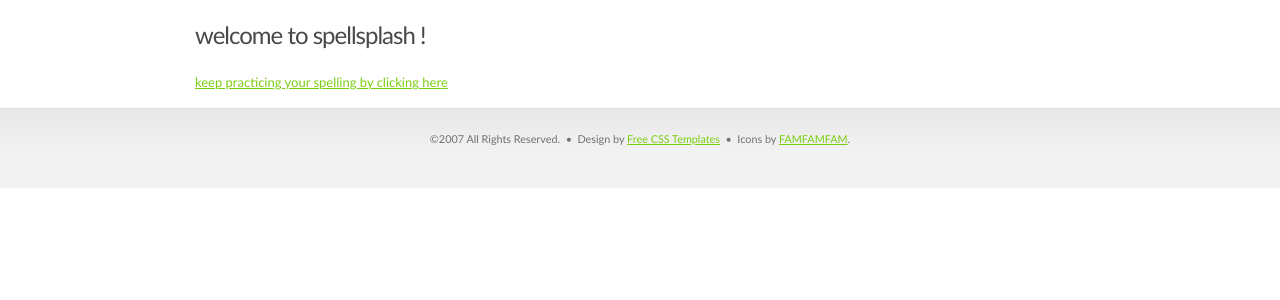
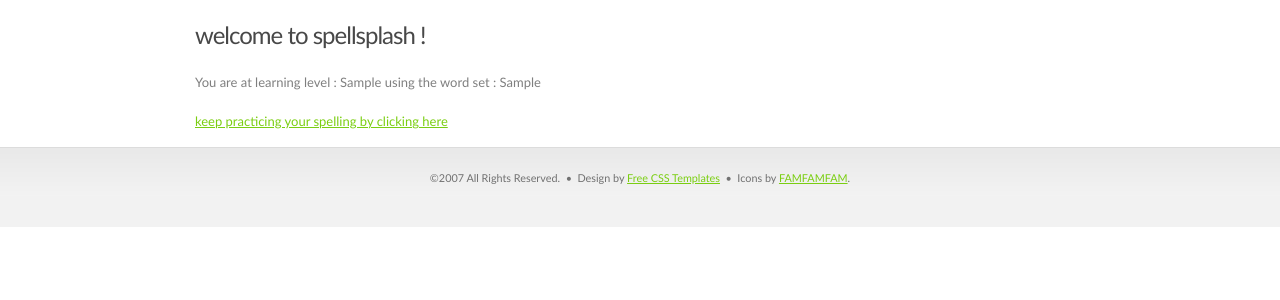
Before and after one commit to shearichard/spellsplash, a Django app: template splsplsh_project/templates/spellweb/index.html in a window 1280 px wide. Shown: the part 190-490 px from the top of the page. Run offline with Django 3.2, Linux system fonts and the light colour scheme; the template is opened without the code that fills it: most values are stand-ins (such as "Sample title", 1, 10 or a date in 2020).

Commit message:
Display information on learner home page about the level the user is working at

```diff
--- a/splsplsh_project/spellweb/views.py
+++ b/splsplsh_project/spellweb/views.py
@@ -134,6 +134,8 @@ def make_weighted_attempt_set(src, curr_learner, max_cnt=10, repeat_depth=4):
        recent `repeat_depth` attempts by this user
 
     '''
+
+    import pdb; pdb.set_trace()
 
     count = Word.objects.filter(
                         source=TEMPORARY_SRC_HARDCODING
@@ -321,7 +323,11 @@ class IndexView(generic.ListView):
     def get(self, request, *args, **kwargs):
         dic_context={}
         dic_context['test_uname'] = request.user.get_username()
+
+        curr_learner = Learner.objects.get(id=request.user.id)
         context = dic_context
+        context['lrng_lvl'] = curr_learner.learning_level
+        context['word_set'] = curr_learner.source
         '''
         If the user hasn't yet set up a Learner then direct them to do so
         now
--- a/splsplsh_project/templates/spellweb/index.html
+++ b/splsplsh_project/templates/spellweb/index.html
@@ -3,5 +3,6 @@
 
 {% block content %}
 <h2>Welcome to Spellsplash !</h2>
+<p>You are at learning level : {{ lrng_lvl }} using the word set : {{ word_set }}</p>
 <p><a href="attempt">keep practicing your spelling by clicking here</a></p>
 {% endblock %}
```
